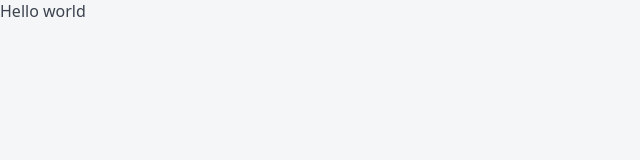
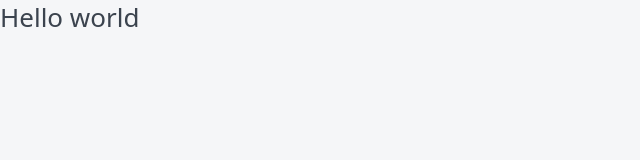
Before and after one commit to dimashikalov/top-app, a Next.js app: page / in a window 1280 px wide. Shown: the top 160 px of the page, without its empty margins (0-640 px from the left). Built offline with nearby package versions, Linux system fonts and the light colour scheme.

Commit message:
create first UI component

```diff
--- /dev/null
+++ b/components/Htag/Htag.module.css
@@ -0,0 +1,24 @@
+
+.h1{
+	margin: 0;
+
+	font-size: 26px;
+	font-weight: 500;
+	line-height: 35px;
+}
+
+.h2{
+	margin: 0;
+
+	font-size: 22px;
+	font-weight: 500;
+	line-height: 30px;
+}
+
+.h3{
+	margin: 0;
+
+	font-size: 20px;
+	font-weight: 600;
+	line-height: 27px;
+}
--- /dev/null
+++ b/components/Htag/Htag.props.ts
@@ -0,0 +1,6 @@
+import { ReactNode } from 'react';
+
+export interface HtagProps {
+	tag: 'h1' | 'h2' | 'h3';
+	children: ReactNode
+}
--- /dev/null
+++ b/components/Htag/Htag.tsx
@@ -0,0 +1,15 @@
+import { HtagProps } from './Htag.props';
+import styles from './Htag.module.css';
+
+export const Htag = ({tag, children}:HtagProps): JSX.Element => {
+	switch (tag) {
+		case "h1":
+			return <h1 className={styles.h1}>{children}</h1>;
+		case "h2":
+			return <h2 className={styles.h2}>{children}</h2>;
+		case "h3":
+			return <h3 className={styles.h3}>{children}</h3>;
+		default:
+			return <></>;
+	}
+}
--- /dev/null
+++ b/components/index.ts
@@ -0,0 +1 @@
+export * from './Htag/Htag';
--- a/pages/index.tsx
+++ b/pages/index.tsx
@@ -1,6 +1,9 @@
+import { Htag } from '../components';
 
 export default function Home(): JSX.Element {
   return (
-   <div>Hello world</div>
+    <>
+      <Htag tag='h1'>Hello world</Htag>
+   </>
   );
 }
```
